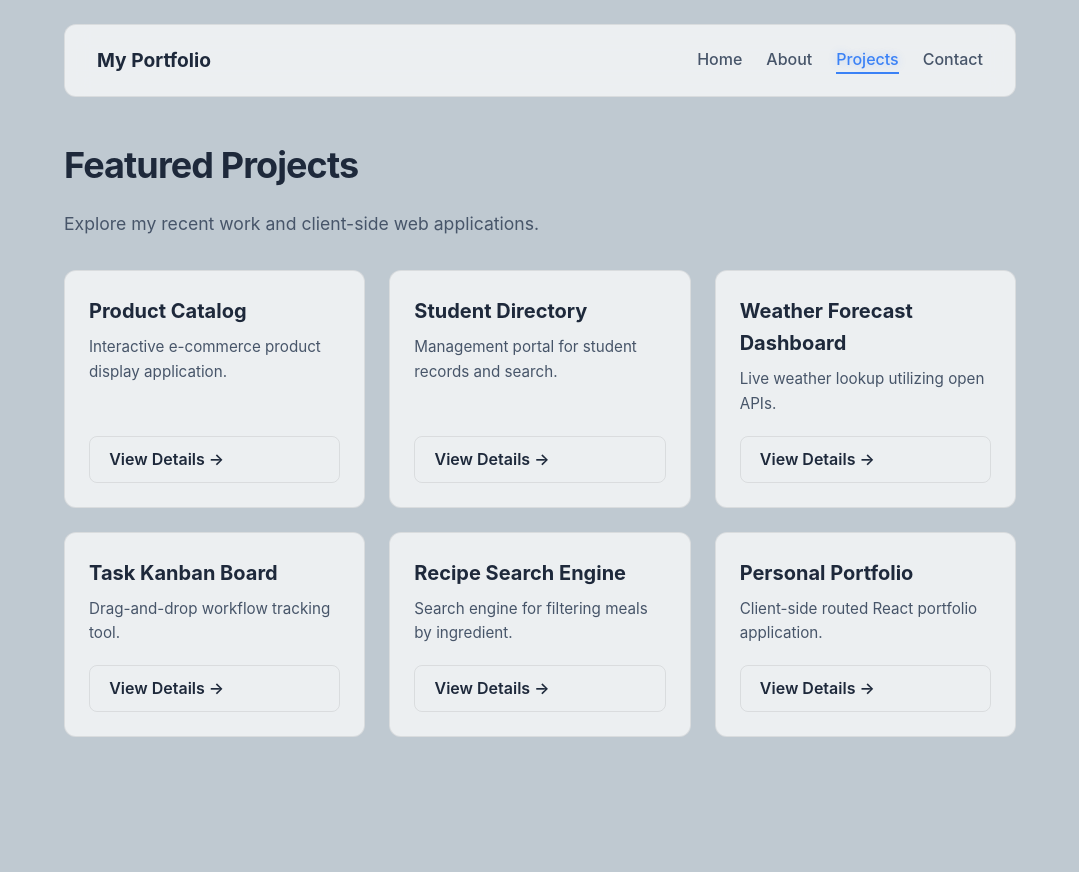
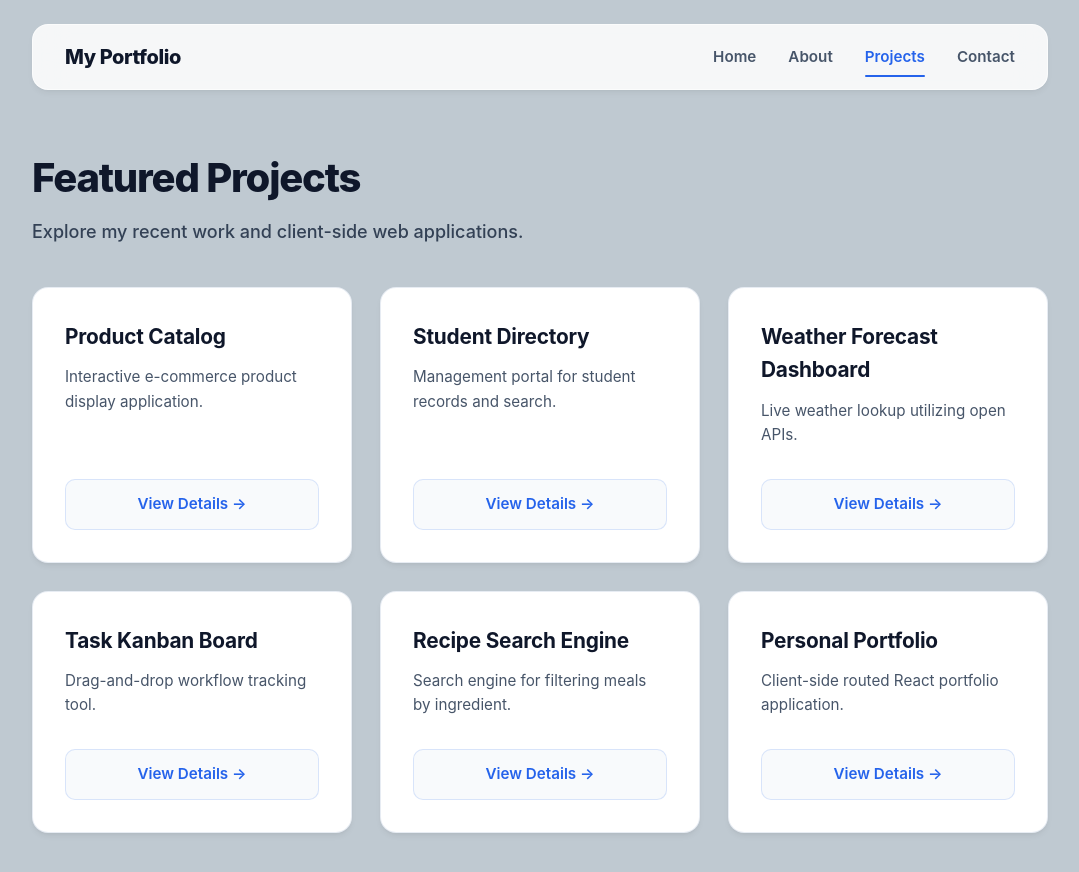
Before and after one commit to vien-hub/my-portfolio-lab3, a React (Vite) app in the folder my-portfolio/: page /projects in a window 1280 px wide. Shown: the top 872 px of the page, without its empty margins (100-1179 px from the left). Before the commit the page ends 824 px from the top, so only its background shows below. Built offline with nearby package versions, Linux system fonts and the light colour scheme.

Commit message:
Update design

```diff
--- a/my-portfolio/src/index.css
+++ b/my-portfolio/src/index.css
@@ -1,13 +1,16 @@
 :root {
   --bg-primary: #BFC9D1;
-  --bg-card: rgba(255, 255, 255, 0.7);
-  --accent: #3b82f6;
-  --accent-glow: rgba(59, 130, 246, 0.25);
-  --text-main: #1e293b;
+  --bg-card: #ffffff;
+  --bg-subtle: #f8fafc;
+  --accent: #2563eb;
+  --accent-hover: #1d4ed8;
+  --accent-glow: rgba(37, 99, 235, 0.15);
+  --text-main: #0f172a;
   --text-muted: #475569;
-  --border: rgba(0, 0, 0, 0.08);
-  --border-hover: rgba(59, 130, 246, 0.5);
-  --radius: 12px;
+  --border: rgba(226, 232, 240, 0.8);
+  --shadow-sm: 0 4px 6px -1px rgba(0, 0, 0, 0.05), 0 2px 4px -2px rgba(0, 0, 0, 0.05);
+  --shadow-hover: 0 20px 25px -5px rgba(0, 0, 0, 0.08), 0 8px 10px -6px rgba(0, 0, 0, 0.04);
+  --radius: 16px;
 }
 
 * {
@@ -19,36 +22,39 @@
 body {
   background-color: var(--bg-primary);
   color: var(--text-main);
-  font-family: 'Inter', system-ui, -apple-system, sans-serif;
+  font-family: 'Plus Jakarta Sans', 'Inter', system-ui, -apple-system, sans-serif;
   min-height: 100vh;
   line-height: 1.6;
+  -webkit-font-smoothing: antialiased;
 }
 
-/* Layout Shell */
+/* Container */
 .app-container {
-  max-width: 1000px;
+  max-width: 1080px;
   margin: 0 auto;
-  padding: 0 1.5rem 3rem;
+  padding: 1.5rem 2rem 4rem;
 }
 
-/* Glassmorphism Navbar */
+/* Floating Glass Navbar */
 .navbar {
   display: flex;
   justify-content: space-between;
   align-items: center;
-  padding: 1.25rem 2rem;
-  margin: 1.5rem 0 2.5rem;
-  background: var(--bg-card);
-  backdrop-filter: blur(12px);
-  border: 1px solid var(--border);
+  padding: 1rem 2rem;
+  margin-bottom: 3.5rem;
+  background: rgba(255, 255, 255, 0.85);
+  backdrop-filter: blur(16px);
+  border: 1px solid rgba(255, 255, 255, 0.6);
   border-radius: var(--radius);
+  box-shadow: var(--shadow-sm);
 }
 
 .nav-brand {
-  font-size: 1.2rem;
-  font-weight: 700;
+  font-size: 1.25rem;
+  font-weight: 800;
   color: var(--text-main);
   text-decoration: none;
+  letter-spacing: -0.02em;
 }
 
 .nav-brand span {
@@ -57,135 +63,165 @@
 
 .nav-links {
   display: flex;
-  gap: 1.5rem;
+  gap: 2rem;
 }
 
 .nav-link {
   color: var(--text-muted);
   text-decoration: none;
-  font-weight: 500;
+  font-weight: 600;
+  font-size: 0.95rem;
   transition: all 0.2s ease;
+  position: relative;
+  padding: 0.25rem 0;
 }
 
 .nav-link:hover, .nav-link.active {
-  color: var(--text-main);
-  text-shadow: 0 0 8px var(--accent-glow);
+  color: var(--accent);
 }
 
-.nav-link.active {
-  color: var(--accent);
-  border-bottom: 2px solid var(--accent);
+.nav-link.active::after {
+  content: '';
+  position: absolute;
+  bottom: -4px;
+  left: 0;
+  width: 100%;
+  height: 2.5px;
+  background: var(--accent);
+  border-radius: 2px;
 }
 
-/* Pages Styling */
+/* Page Layout */
 .page {
-  animation: fadeIn 0.3s ease-in-out;
+  animation: slideUp 0.35s ease-out;
 }
 
-@keyframes fadeIn {
-  from { opacity: 0; transform: translateY(6px); }
+@keyframes slideUp {
+  from { opacity: 0; transform: translateY(12px); }
   to { opacity: 1; transform: translateY(0); }
 }
 
 h1 {
-  font-size: 2.25rem;
-  margin-bottom: 1rem;
-  letter-spacing: -0.025em;
+  font-size: 2.5rem;
+  font-weight: 800;
+  color: #0f172a;
+  letter-spacing: -0.03em;
+  margin-bottom: 0.5rem;
 }
 
 .subtitle {
-  color: var(--text-muted);
-  font-size: 1.1rem;
-  margin-bottom: 2rem;
+  color: #334155;
+  font-size: 1.125rem;
+  font-weight: 500;
+  margin-bottom: 2.5rem;
 }
 
-/* Interactive Grid Cards */
+/* Card Grid Layout */
 .grid {
   display: grid;
-  grid-template-columns: repeat(auto-fill, minmax(280px, 1fr));
-  gap: 1.5rem;
+  grid-template-columns: repeat(auto-fill, minmax(310px, 1fr));
+  gap: 1.75rem;
 }
 
+/* Sleek Project Cards */
 .card {
   background: var(--bg-card);
   border: 1px solid var(--border);
   border-radius: var(--radius);
-  padding: 1.5rem;
-  transition: all 0.25s ease;
+  padding: 2rem;
+  box-shadow: var(--shadow-sm);
+  transition: all 0.3s cubic-bezier(0.16, 1, 0.3, 1);
   display: flex;
   flex-direction: column;
   justify-content: space-between;
 }
 
 .card:hover {
-  transform: translateY(-4px);
-  border-color: var(--border-hover);
-  box-shadow: 0 10px 25px -5px var(--accent-glow);
+  transform: translateY(-6px);
+  box-shadow: var(--shadow-hover);
+  border-color: rgba(37, 99, 235, 0.3);
 }
 
 .card h3 {
-  font-size: 1.25rem;
-  margin-bottom: 0.5rem;
+  font-size: 1.3rem;
+  font-weight: 700;
+  color: var(--text-main);
+  margin-bottom: 0.75rem;
+  letter-spacing: -0.01em;
 }
 
 .card p {
   color: var(--text-muted);
   font-size: 0.95rem;
-  margin-bottom: 1.25rem;
+  line-height: 1.6;
+  margin-bottom: 2rem;
 }
 
-/* Buttons and Links */
+/* Action Buttons */
 .btn {
-  display: inline-block;
+  display: inline-flex;
+  align-items: center;
+  justify-content: center;
   background: var(--accent);
-  color: #fff;
-  padding: 0.6rem 1.2rem;
-  border-radius: 8px;
+  color: #ffffff;
+  padding: 0.75rem 1.5rem;
+  border-radius: 10px;
   text-decoration: none;
   font-weight: 600;
+  font-size: 0.95rem;
   transition: all 0.2s ease;
   border: none;
   cursor: pointer;
+  box-shadow: 0 2px 4px var(--accent-glow);
 }
 
 .btn:hover {
-  opacity: 0.9;
-  box-shadow: 0 0 12px var(--accent-glow);
+  background: var(--accent-hover);
+  box-shadow: 0 6px 12px var(--accent-glow);
+  transform: translateY(-1px);
 }
 
 .btn-secondary {
-  background: transparent;
-  border: 1px solid var(--border);
-  color: var(--text-main);
+  background: var(--bg-subtle);
+  color: var(--accent);
+  border: 1px solid rgba(37, 99, 235, 0.15);
+  box-shadow: none;
 }
 
 .btn-secondary:hover {
+  background: #eff6ff;
   border-color: var(--accent);
+  color: var(--accent-hover);
+  transform: translateY(-1px);
 }
 
-/* Forms */
+/* Form Controls */
 .form-group {
-  margin-bottom: 1.25rem;
+  margin-bottom: 1.5rem;
 }
 
 label {
   display: block;
   margin-bottom: 0.5rem;
-  color: var(--text-muted);
+  color: var(--text-main);
+  font-weight: 600;
   font-size: 0.9rem;
 }
 
 input, textarea {
   width: 100%;
-  padding: 0.75rem;
-  background: var(--bg-card);
+  padding: 0.85rem 1rem;
+  background: var(--bg-subtle);
   border: 1px solid var(--border);
-  border-radius: 8px;
+  border-radius: 10px;
   color: var(--text-main);
+  font-size: 0.95rem;
   outline: none;
+  transition: all 0.2s ease;
 }
 
 input:focus, textarea:focus {
+  background: #ffffff;
   border-color: var(--accent);
-  box-shadow: 0 0 8px var(--accent-glow);
+  box-shadow: 0 0 0 4px var(--accent-glow);
 }
```
